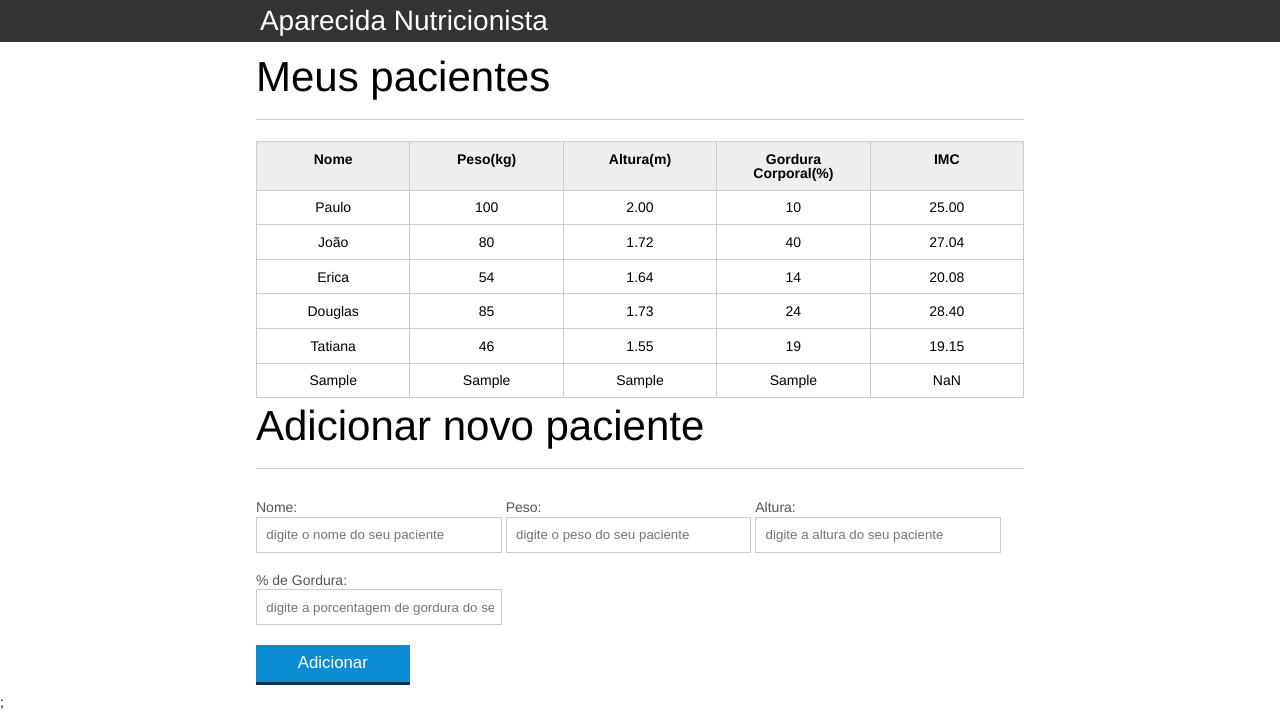
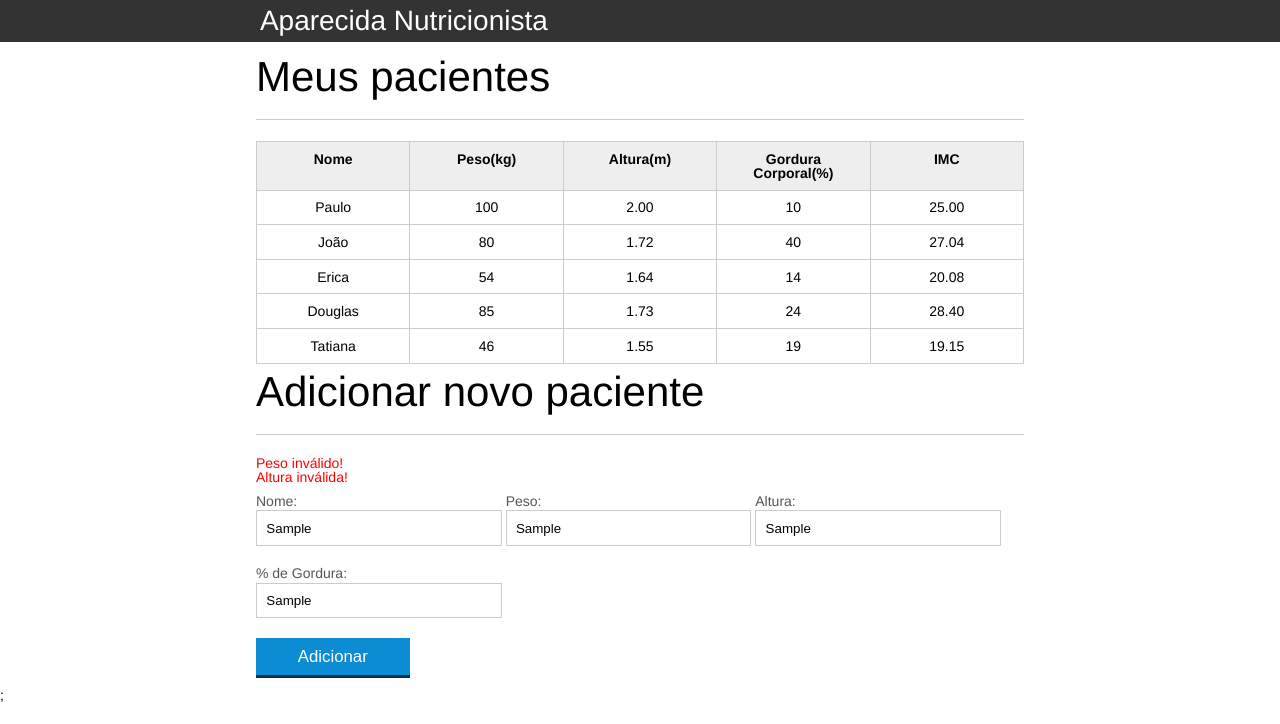
Before and after one commit to guilhermegpessoa/Alura_JavaScript, a plain HTML site: page index.html in a window 1280 px wide. Both pictures are taken after typing "Sample", "Sample", "Sample", "Sample" into the empty fields and a click on the button "Adicionar". Drawn offline with Linux system fonts and the light colour scheme.

Commit message:
Validação de Formulários

```diff
--- a/css/index.css
+++ b/css/index.css
@@ -136,3 +136,7 @@ button[disabled=disabled], button:disabled {
 .paciente-invalido{
   background-color: lightcoral;
 }
+
+#mensagens-erro{
+  color: red;
+}
--- a/index.html
+++ b/index.html
@@ -75,6 +75,7 @@
 
     <section class="container">
       <h2 id="titulo-form">Adicionar novo paciente</h2>
+      <ul id="mensagens-erro"> </ul>
       <form id="form-adiciona">
           <div class="grupo">
               <label for="nome">Nome:</label>
--- a/js/calcula-imc.js
+++ b/js/calcula-imc.js
@@ -15,17 +15,16 @@ for (var i = 0; i < pacientes.length; i++){
 
   var tdImc = paciente.querySelector(".info-imc");
 
-  var pesoEhValido = true;
-  var alturaEhValida = true;
+  var pesoEhValido = validaPeso(peso);
+  var alturaEhValida = validaAltura(altura);
 
-  if(peso <= 0 || peso >= 1000){
+  if(!pesoEhValido){
     console.log("Peso inválido!");
-    pesoEhValido = false;
     tdImc.textContent = "Peso inválido!";
     paciente.classList.add("paciente-invalido");
   }
 
-  if(altura <= 0 || altura >= 3){
+  if(!alturaEhValida){
     console.log("Altura inválida!")
     alturaEhValida = false;
     tdImc.textContent = "Altura inválida!";
@@ -38,6 +37,22 @@ for (var i = 0; i < pacientes.length; i++){
   }
 }
 
+function validaPeso(peso){
+  if (peso >= 0 && peso < 1000){
+    return true;
+  }else{
+    return false;
+  }
+}
+
+function validaAltura(altura){
+  if (altura >= 0 && altura <= 3.0){
+    return true;
+  }else{
+    return false;
+  }
+}
+
 function calculaImc(peso,altura){
   var imc = 0;
 
--- a/js/form.js
+++ b/js/form.js
@@ -7,14 +7,33 @@ botaoAdicionar.addEventListener("click", function(event){
 
   var pacienteTr = montaTr(paciente);
 
-  // adicionando paciente na tabela
+  var erros = validaPaciente(paciente);
+
+  if(erros.length > 0){
+    exibeMensagensDeErro(erros);
+    return;
+  }
+
   var tabela = document.querySelector("#tabela-pacientes");
 
   tabela.appendChild(pacienteTr);
 
   form.reset();
+  var mensagensErro = document.querySelector("#mensagens-erro");
+  mensagensErro.innerHTML = "";
 
 });
+
+function exibeMensagensDeErro(erros){
+  var ul = document.querySelector("#mensagens-erro");
+  ul.innerHTML = "";
+
+  erros.forEach(function(erro){
+    var li = document.createElement("li");
+    li.textContent = erro;
+    ul.appendChild(li);
+  });
+}
 
 function obtemPacienteDoFormulario(form){
 
@@ -49,3 +68,34 @@ function montaTd(dado, classe){
 
   return td;
 }
+
+function validaPaciente(paciente){
+
+  var erros = [];
+
+  if(paciente.nome.length == 0){
+    erros.push("Nome não pode ser em branco!")
+  }
+
+  if(!validaPeso(paciente.peso)){
+    erros.push("Peso inválido!");
+  }
+
+  if(!validaAltura(paciente.altura)){
+    erros.push("Altura inválida!");
+  }
+
+  if(paciente.gordura.length == 0){
+    erros.push("Gordura não pode ser em branco!");
+  }
+
+  if(paciente.peso.length == 0){
+    erros.push("Peso não pode ser em branco!")
+  }
+
+  if(paciente.altura.length == 0){
+    erros.push("Altura não pode ser em branco!")
+  }
+
+  return erros;
+}
```
